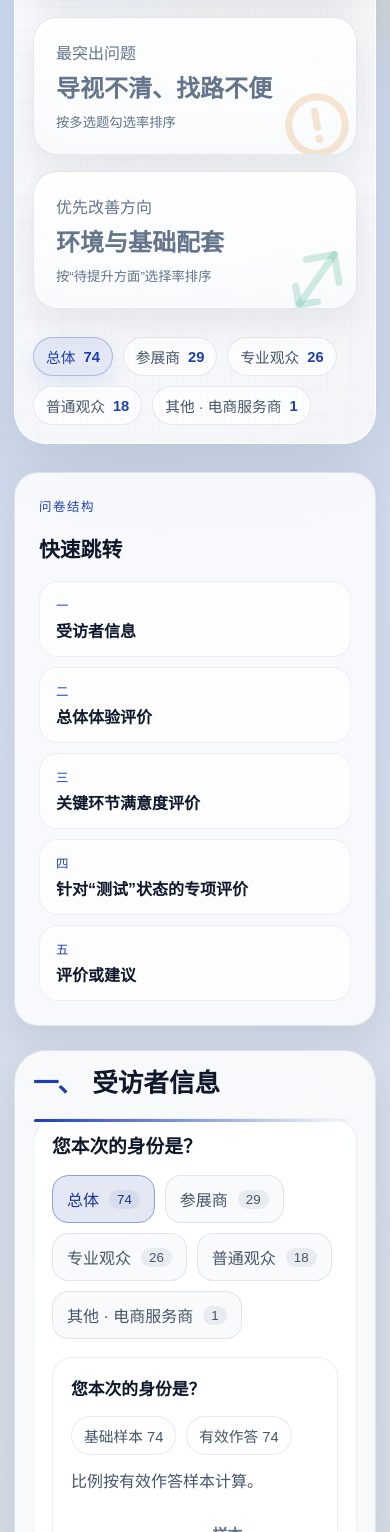
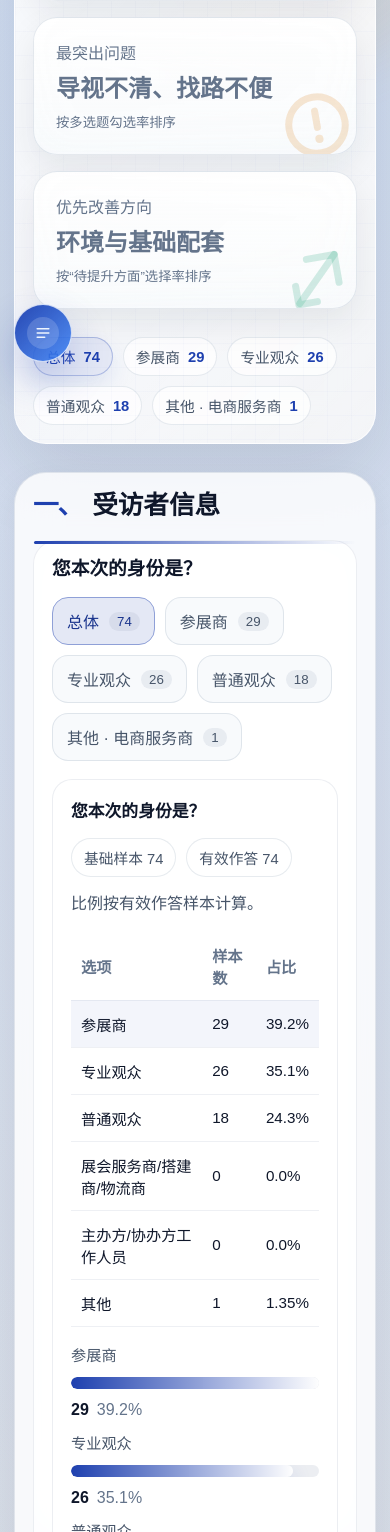
Before and after one commit to Mykeyb2004/hangbo_2nd_v02, a Next.js app: page / in a window 390 px wide. Shown: the part 468-2000 px from the top of the page. Built offline with nearby package versions, Linux system fonts and the light colour scheme.

Commit message:
完整修改了悬浮球

```diff
--- a/app/globals.css
+++ b/app/globals.css
@@ -85,7 +85,6 @@ select {
 
 .hero-card,
 .section-card,
-.nav-card,
 .question-card,
 .metric-panel,
 .highlight-card,
@@ -351,8 +350,7 @@ select {
 
 .report-layout {
   display: grid;
-  grid-template-columns: 280px minmax(0, 1fr);
-  gap: 24px;
+  grid-template-columns: minmax(0, 1fr);
   margin-top: 28px;
 }
 
@@ -389,33 +387,12 @@ select {
   text-align: center;
 }
 
-.report-nav {
-  position: sticky;
-  top: 24px;
-  align-self: flex-start;
-}
-
-.nav-card {
-  display: grid;
-  gap: 18px;
-  padding: 24px;
-  border-radius: var(--radius-lg);
-  background: var(--surface);
-  border: 1px solid var(--surface-border);
-  box-shadow: var(--shadow-soft);
-}
-
-.nav-card h2 {
-  margin: 0;
-  font-size: 1.3rem;
-}
-
-.nav-card nav {
+.quick-nav-panel nav {
   display: grid;
   gap: 10px;
 }
 
-.nav-card a {
+.quick-nav-panel a {
   display: grid;
   gap: 4px;
   padding: 14px 16px;
@@ -425,16 +402,106 @@ select {
   transition: transform 180ms ease, border-color 180ms ease, box-shadow 180ms ease;
 }
 
-.nav-card a:hover {
+.quick-nav-panel a:hover {
   transform: translateY(-2px);
   border-color: rgba(30, 64, 175, 0.28);
   box-shadow: 0 12px 24px rgba(30, 64, 175, 0.08);
 }
 
-.nav-card a span {
+.quick-nav-panel a span {
   color: var(--primary);
   font-family: var(--font-mono);
   font-size: 0.78rem;
+}
+
+.quick-nav-fab {
+  position: fixed;
+  left: 24px;
+  bottom: 24px;
+  z-index: 40;
+  display: grid;
+  gap: 12px;
+  justify-items: start;
+}
+
+.quick-nav-panel {
+  display: grid;
+  gap: 16px;
+  width: min(320px, calc(100vw - 48px));
+  max-height: min(60vh, 520px);
+  padding: 18px;
+  border-radius: 28px;
+  background:
+    linear-gradient(180deg, rgba(255, 255, 255, 0.94), rgba(248, 250, 252, 0.88));
+  border: 1px solid rgba(255, 255, 255, 0.72);
+  box-shadow: 0 24px 56px rgba(15, 23, 42, 0.18);
+  backdrop-filter: blur(18px);
+  -webkit-backdrop-filter: blur(18px);
+  overflow-y: auto;
+  opacity: 0;
+  pointer-events: none;
+  transform: translateY(12px) scale(0.96);
+  transform-origin: left bottom;
+  transition: opacity 180ms ease, transform 180ms ease;
+}
+
+.quick-nav-panel.is-open {
+  opacity: 1;
+  pointer-events: auto;
+  transform: translateY(0) scale(1);
+}
+
+.quick-nav-toggle {
+  display: inline-flex;
+  align-items: center;
+  justify-content: center;
+  width: 62px;
+  height: 62px;
+  padding: 0;
+  border: 1px solid rgba(255, 255, 255, 0.76);
+  border-radius: 50%;
+  background:
+    linear-gradient(135deg, rgba(30, 64, 175, 0.96), rgba(59, 130, 246, 0.88));
+  box-shadow: 0 18px 40px rgba(30, 64, 175, 0.24);
+  color: #eff6ff;
+  cursor: pointer;
+  transition: transform 180ms ease, box-shadow 180ms ease, background 180ms ease;
+}
+
+.quick-nav-toggle:hover {
+  transform: translateY(-2px);
+  box-shadow: 0 24px 44px rgba(30, 64, 175, 0.28);
+}
+
+.quick-nav-toggle.is-open {
+  background:
+    linear-gradient(135deg, rgba(15, 23, 42, 0.94), rgba(30, 41, 59, 0.9));
+  box-shadow: 0 20px 44px rgba(15, 23, 42, 0.3);
+}
+
+.quick-nav-toggle:focus-visible {
+  outline: 2px solid color-mix(in srgb, var(--primary) 55%, white);
+  outline-offset: 3px;
+}
+
+.quick-nav-toggle-icon {
+  display: inline-flex;
+  align-items: center;
+  justify-content: center;
+  width: 32px;
+  height: 32px;
+  border-radius: 999px;
+  background: rgba(255, 255, 255, 0.16);
+  transition: transform 180ms ease;
+}
+
+.quick-nav-toggle-icon svg {
+  width: 20px;
+  height: 20px;
+}
+
+.quick-nav-toggle.is-open .quick-nav-toggle-icon {
+  transform: rotate(90deg);
 }
 
 .section-stack,
@@ -893,19 +960,11 @@ select {
 }
 
 @media (max-width: 1080px) {
-  .report-layout {
-    grid-template-columns: 1fr;
-  }
-
-  .report-nav {
-    position: static;
-  }
-
   .report-footer {
     margin-top: 24px;
   }
 
-  .nav-card nav {
+  .quick-nav-panel nav {
     grid-template-columns: repeat(2, minmax(0, 1fr));
   }
 }
@@ -943,9 +1002,26 @@ select {
   }
 
   .highlight-grid,
-  .nav-card nav,
+  .quick-nav-panel nav,
   .metric-layout {
     grid-template-columns: 1fr;
+  }
+
+  .quick-nav-fab {
+    left: 14px;
+    right: 14px;
+    bottom: 14px;
+    justify-items: stretch;
+  }
+
+  .quick-nav-panel {
+    width: 100%;
+    max-height: min(52vh, 420px);
+  }
+
+  .quick-nav-toggle {
+    width: 58px;
+    height: 58px;
   }
 
   .report-footer {
@@ -984,7 +1060,8 @@ select {
   }
 
   .report-orb,
-  .nav-card a,
+  .quick-nav-panel a,
+  .quick-nav-toggle,
   .tab-button {
     animation: none;
     transition: none;
--- a/components/report-dashboard.tsx
+++ b/components/report-dashboard.tsx
@@ -1,6 +1,7 @@
 "use client";
 
 import {
+  useEffect,
   useLayoutEffect,
   useRef,
   useState,
@@ -200,6 +201,34 @@ export function ReportDashboard({ data }: ReportDashboardProps) {
   const [activeFilterKey, setActiveFilterKey] = useState(
     data.meta.filters[0]?.key ?? "overall",
   );
+  const [isQuickNavOpen, setIsQuickNavOpen] = useState(false);
+  const quickNavRef = useRef<HTMLDivElement>(null);
+
+  useEffect(() => {
+    if (!isQuickNavOpen) {
+      return;
+    }
+
+    const handlePointerDown = (event: PointerEvent) => {
+      if (!quickNavRef.current?.contains(event.target as Node)) {
+        setIsQuickNavOpen(false);
+      }
+    };
+
+    const handleKeyDown = (event: KeyboardEvent) => {
+      if (event.key === "Escape") {
+        setIsQuickNavOpen(false);
+      }
+    };
+
+    document.addEventListener("pointerdown", handlePointerDown);
+    document.addEventListener("keydown", handleKeyDown);
+
+    return () => {
+      document.removeEventListener("pointerdown", handlePointerDown);
+      document.removeEventListener("keydown", handleKeyDown);
+    };
+  }, [isQuickNavOpen]);
 
   return (
     <main className="report-shell">
@@ -275,21 +304,6 @@ export function ReportDashboard({ data }: ReportDashboardProps) {
       </section>
 
       <div className="report-layout">
-        <aside className="report-nav">
-          <div className="nav-card">
-            <span className="nav-kicker">问卷结构</span>
-            <h2>快速跳转</h2>
-            <nav>
-              {data.sections.map((section) => (
-                <a href={`#${section.id}`} key={section.id}>
-                  <span>{section.indexLabel}</span>
-                  <strong>{section.title}</strong>
-                </a>
-              ))}
-            </nav>
-          </div>
-        </aside>
-
         <div className="section-stack">
           {data.sections.map((section) => (
             <section className="section-card" id={section.id} key={section.id}>
@@ -319,6 +333,61 @@ export function ReportDashboard({ data }: ReportDashboardProps) {
         </div>
       </div>
 
+      <div className="quick-nav-fab" ref={quickNavRef}>
+        <div
+          className={
+            isQuickNavOpen ? "quick-nav-panel is-open" : "quick-nav-panel"
+          }
+          id="report-quick-nav-panel"
+        >
+          <span className="nav-kicker">问卷结构</span>
+          <nav aria-label="快速跳转">
+            {data.sections.map((section) => (
+              <a
+                href={`#${section.id}`}
+                key={section.id}
+                onClick={() => setIsQuickNavOpen(false)}
+              >
+                <span>{section.indexLabel}</span>
+                <strong>{section.title}</strong>
+              </a>
+            ))}
+          </nav>
+        </div>
+
+        <button
+          type="button"
+          className={isQuickNavOpen ? "quick-nav-toggle is-open" : "quick-nav-toggle"}
+          aria-expanded={isQuickNavOpen}
+          aria-controls="report-quick-nav-panel"
+          aria-label="切换快速跳转菜单"
+          onClick={() => setIsQuickNavOpen((current) => !current)}
+        >
+          <span className="quick-nav-toggle-icon" aria-hidden="true">
+            <svg viewBox="0 0 24 24" fill="none">
+              <path
+                d="M5 7H19"
+                stroke="currentColor"
+                strokeWidth="1.8"
+                strokeLinecap="round"
+              />
+              <path
+                d="M5 12H19"
+                stroke="currentColor"
+                strokeWidth="1.8"
+                strokeLinecap="round"
+              />
+              <path
+                d="M5 17H14"
+                stroke="currentColor"
+                strokeWidth="1.8"
+                strokeLinecap="round"
+              />
+            </svg>
+          </span>
+        </button>
+      </div>
+
       <footer className="report-footer" aria-label="版权信息">
         <img
           className="report-footer-logo"
```
